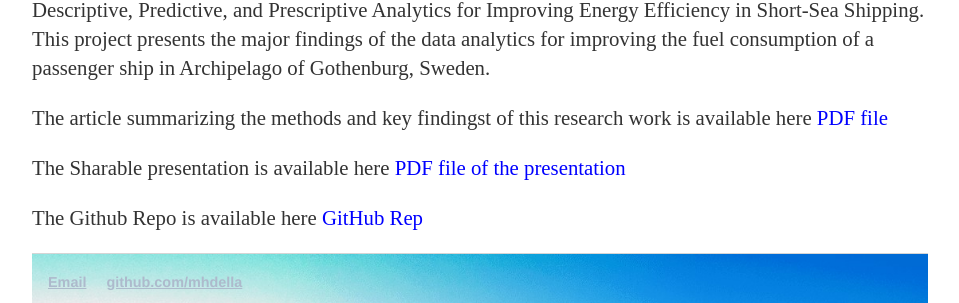
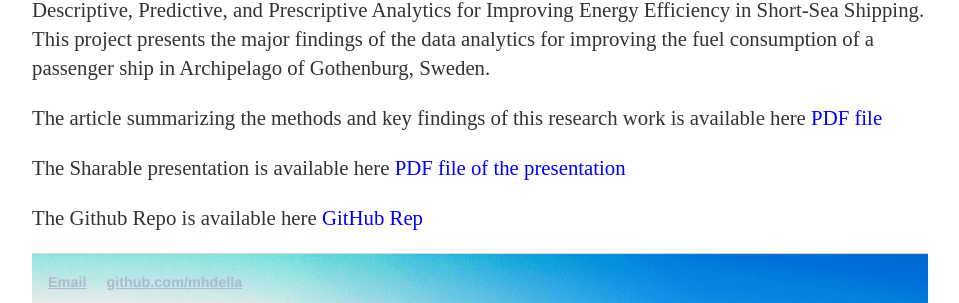
Before and after one commit to MohamedAbuella/MohamedAbuella.github.io, a Jekyll site: the page built from _posts/2023-12-06-Data_Analytics_for_Improving_Energy_Efficiency_in_Short_Sea_Shipping.html, in a window 1280 px wide. Shown: the part 243-546 px from the top of the page, without its empty margins (160-1119 px from the left). Built offline with Jekyll 4.4.1, drawn with Linux system fonts in a browser that asks for light colours; nearby versions of some CDN libraries; a script that is not in the unit is left out; comment, search, counter and statistics services are not loaded.

Commit message:
Update 2023-12-06-Data_Analytics_for_Improving_Energy_Efficiency_in_Short_Sea_Shipping.html
Data Analytics for Improving Energy Efficiency in Short-Sea Shipping

```diff
--- a/_posts/2023-12-06-Data_Analytics_for_Improving_Energy_Efficiency_in_Short_Sea_Shipping.html
+++ b/_posts/2023-12-06-Data_Analytics_for_Improving_Energy_Efficiency_in_Short_Sea_Shipping.html
@@ -7,6 +7,6 @@
 ---
 <p> Descriptive, Predictive, and Prescriptive Analytics for Improving Energy Efficiency in Short-Sea Shipping.
 <br> This project presents the major findings of the data analytics for improving the fuel consumption of a passenger ship in Archipelago of Gothenburg, Sweden.
-<p>The article summarizing the methods and key findingst of this research work is available here <a href="https://github.com/MohamedAbuella/Data_Analytics_for_Improving_Energy_Efficiency_in_Short_Sea_Shipping/blob/main/TSA_EE_SSS_RG.pdf" target="_blank" style="color:blue"> PDF file </a> </p>
+<p>The article summarizing the methods and key findings of this research work is available here <a href="https://github.com/MohamedAbuella/Data_Analytics_for_Improving_Energy_Efficiency_in_Short_Sea_Shipping/blob/main/TSA_EE_SSS_RG.pdf" target="_blank" style="color:blue"> PDF file </a> </p>
 <p>The Sharable presentation is available here <a href="https://github.com/MohamedAbuella/Data_Analytics_for_Improving_Energy_Efficiency_in_Short_Sea_Shipping/blob/main/Presentation_EA4EEinSSS.pdf" target="_blank" style="color:blue"> PDF file of the presentation </a>
 <p>The Github Repo is available here <a href="https://github.com/MohamedAbuella/Data_Analytics_for_Improving_Energy_Efficiency_in_Short_Sea_Shipping" target="_blank" style="color:blue"> GitHub Rep </a> </p>
```
